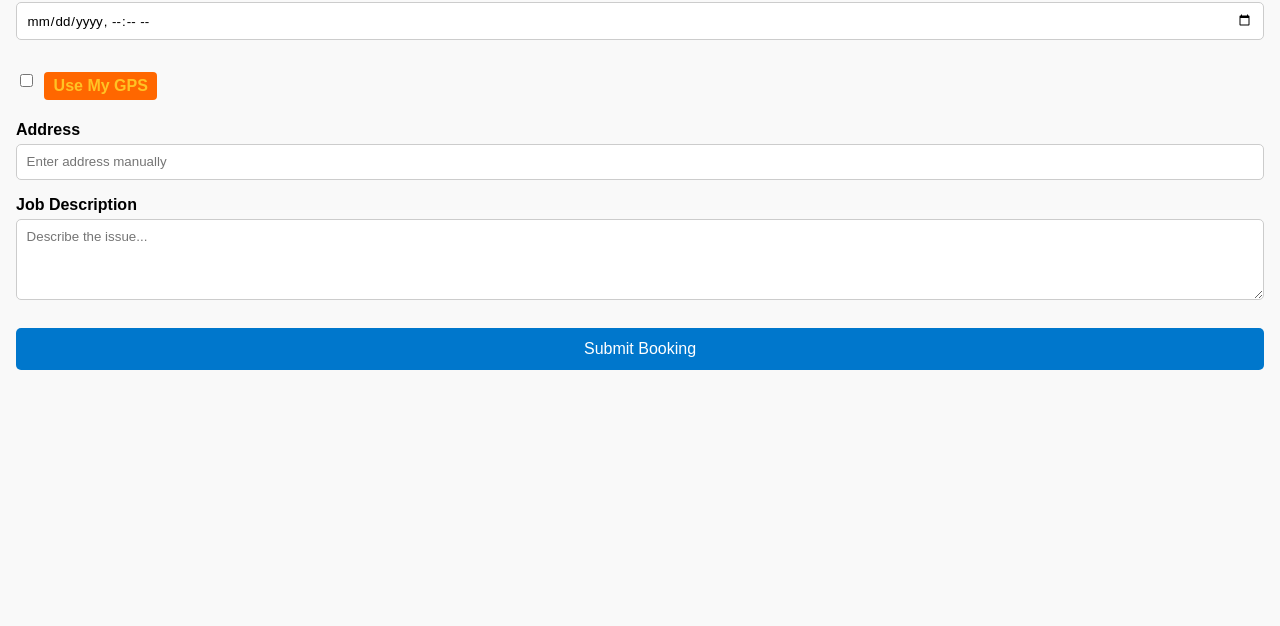
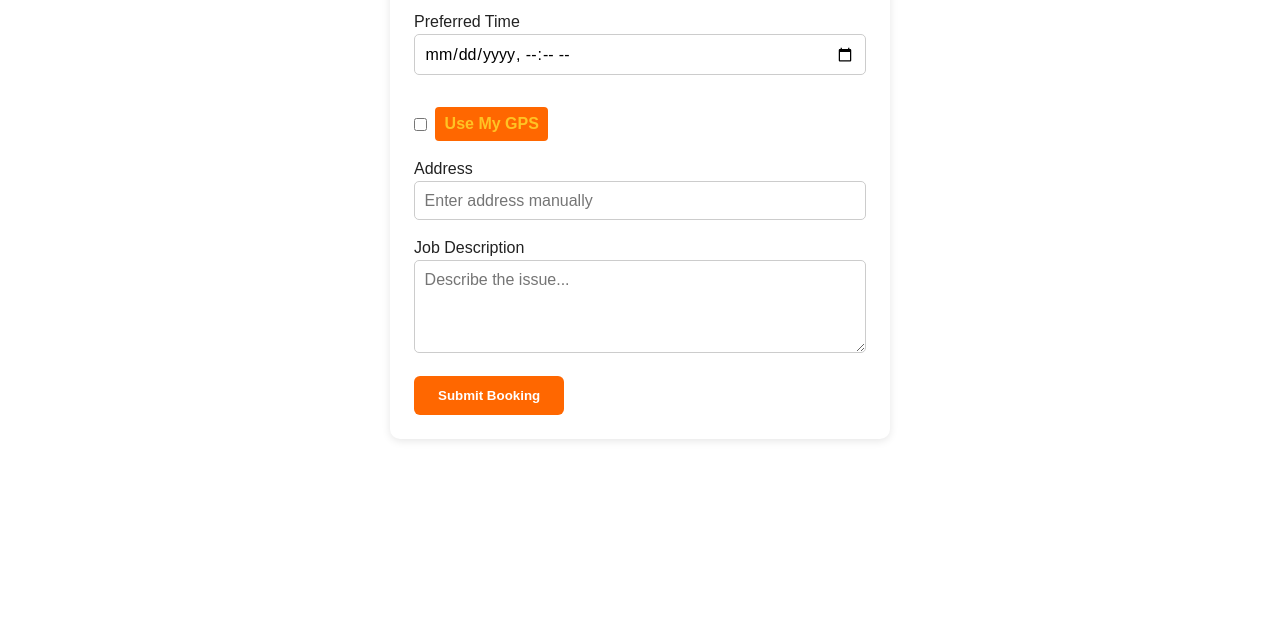
Before and after one commit to Cualabeer/Auto-mec, a plain HTML site: page client/booking-form.html in a window 1280 px wide. Shown: the part 174-800 px from the top of the page. Drawn offline with Linux system fonts and the light colour scheme.

Commit message:
Update booking-form.html

```diff
--- a/client/booking-form.html
+++ b/client/booking-form.html
@@ -4,7 +4,7 @@
   <meta charset="UTF-8" />
   <meta name="viewport" content="width=device-width, initial-scale=1" />
   <title>Book a Service</title>
-  <link rel="stylesheet" href="styles.css" />
+  <link rel="stylesheet" href="../styles.css" />
 </head>
 <body>
   <div class="container">
```
